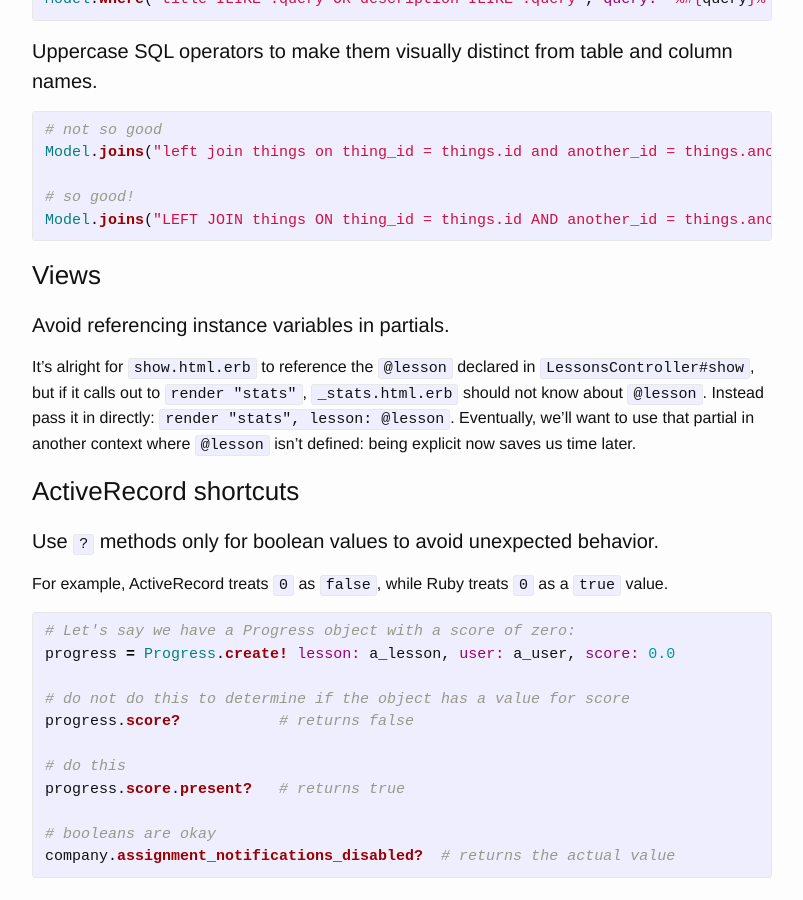
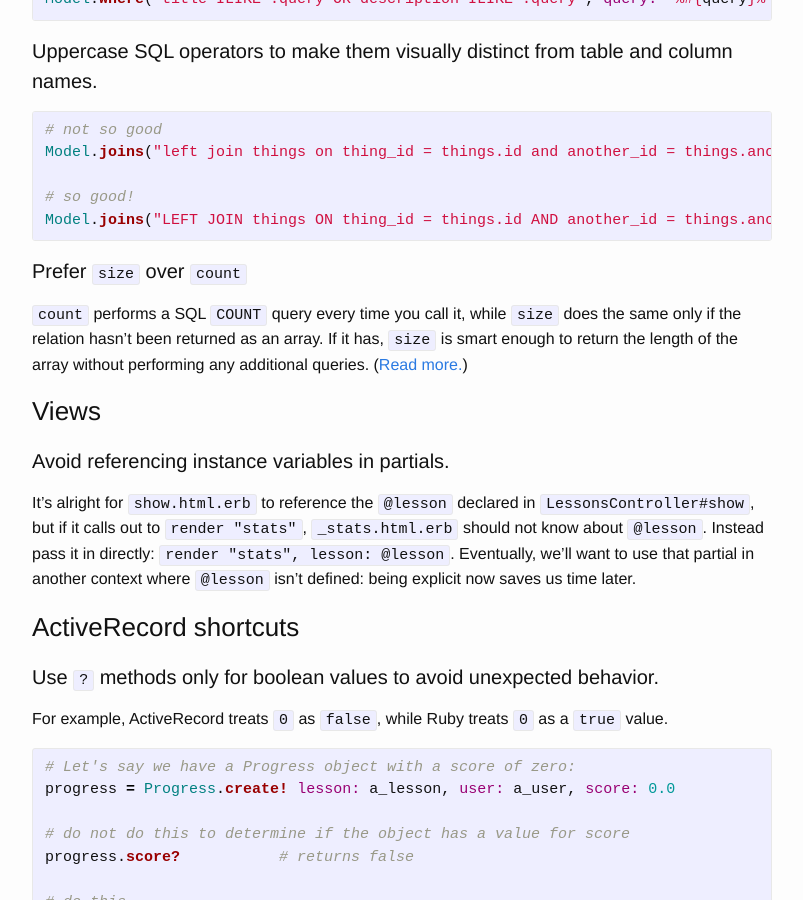
Before and after one commit to isabella232/lessonly.github.io, a Jekyll site: the page built from _styleguide/rails.md, in a window 1280 px wide and 900 px high, scrolled down 679 px. Shown: the whole window, without its empty margins (238-1041 px from the left). Built offline with Jekyll 4.4.1, drawn with Linux system fonts in a browser that asks for light colours.

Commit message:
Prefer size over count
Resolves #53

````diff
--- a/_styleguide/rails.md
+++ b/_styleguide/rails.md
@@ -38,6 +38,10 @@ Model.joins("left join things on thing_id = things.id and another_id = things.an
 # so good!
 Model.joins("LEFT JOIN things ON thing_id = things.id AND another_id = things.another_id")
 ```
+
+#### Prefer `size` over `count`
+
+`count` performs a SQL `COUNT` query every time you call it, while `size` does the same only if the relation hasn’t been returned as an array. If it has, `size` is smart enough to return the length of the array without performing any additional queries. ([Read more.](http://work.stevegrossi.com/2015/04/25/how-to-count-with-activerecord/))
 
 ### Views
 
````
